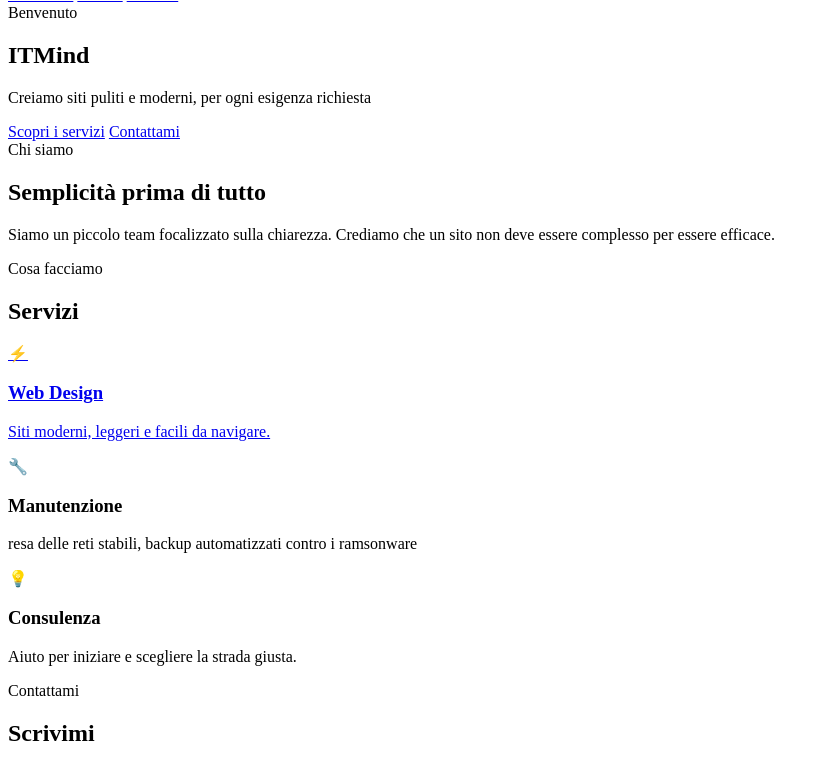
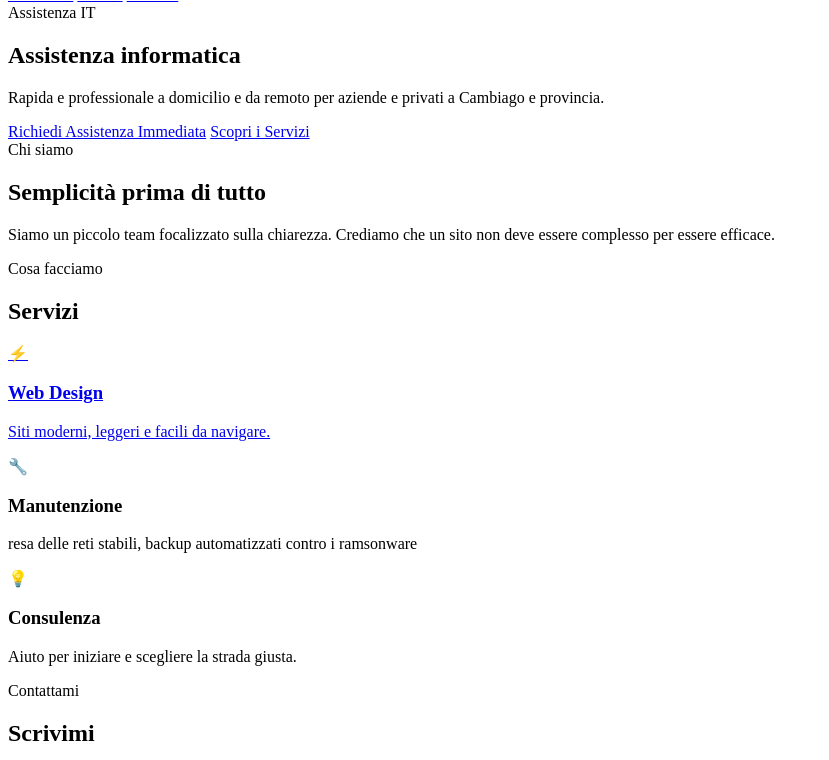
Before and after one commit to France-It-Mind/itmind-sito, a plain HTML site: page index.html in a window 1280 px wide. Shown: the part 40-800 px from the top of the page, without its empty margins (0-829 px from the left). Drawn offline with Linux system fonts and the light colour scheme.

Commit message:
hero: Assistenza informatica — tag, titolo e sottotitolo aggiornati; CTA: Richiedi Assistenza Immediata (WhatsApp) + Scopri i Servizi (ancora interna)

```diff
--- a/index.html
+++ b/index.html
@@ -26,12 +26,12 @@
     <!-- Hero -->
     <section id="hero" class="hero">
       <div class="container hero-inner">
-        <span class="tag">Benvenuto</span>
-        <h1 class="hero-title">ITMind</h1>
-        <p class="hero-sub">Creiamo siti puliti e moderni, per ogni esigenza richiesta</p>
+        <span class="tag">Assistenza IT</span>
+        <h1 class="hero-title">Assistenza informatica</h1>
+        <p class="hero-sub">Rapida e professionale a domicilio e da remoto per aziende e privati a Cambiago e provincia.</p>
         <div class="hero-actions">
-          <a href="#servizi" class="btn btn-primary">Scopri i servizi</a>
-          <a href="#contatti" class="btn btn-ghost">Contattami</a>
+          <a href="https://wa.me/39000000000?text=Richiesta%20assistenza" class="btn btn-primary" target="_blank" rel="noopener">Richiedi Assistenza Immediata</a>
+          <a href="#servizi" class="btn btn-ghost">Scopri i Servizi</a>
         </div>
       </div>
     </section>
```
